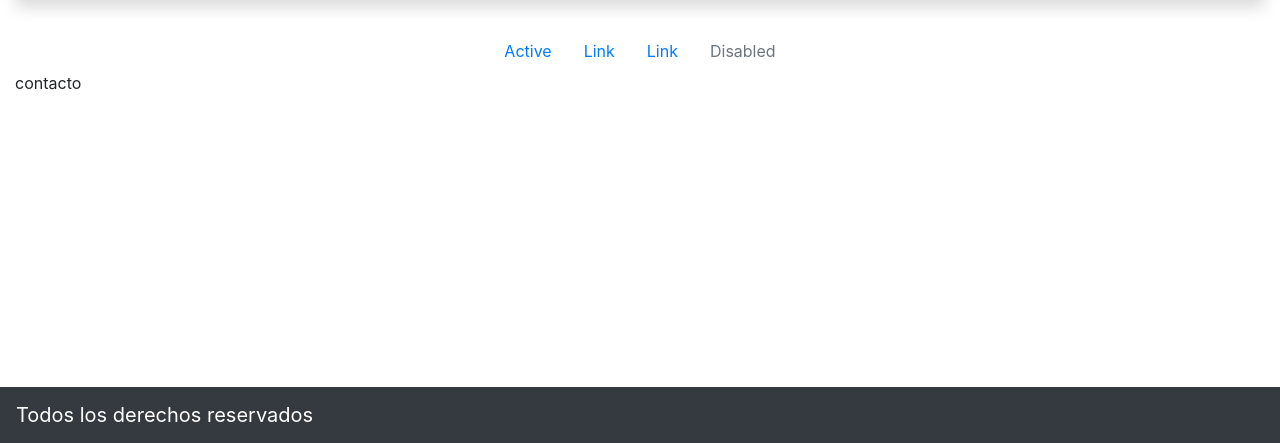
After one commit to mathbrahian/grupo1, a Flask app: page /contacto in a window 1280 px wide. The commit adds this page. Shown: the part 357-800 px from the top of the page. Run offline with Flask 2, Linux system fonts and the light colour scheme.

Commit message:
repartir trabajo

```diff
--- a/main.py
+++ b/main.py
@@ -2,9 +2,26 @@ from flask import Flask, render_template
 
 app = Flask(__name__)
 
+# Randyr
 @app.route('/')
 def inicio_func():
     return render_template("inicio.html")
 
+#Randyr
+@app.route('/servicio')
+def servicio_func():
+    return render_template("servicio.html")
+
+# Gustavo
+@app.route('/mision_vision')
+def mision_vision_func():
+    return render_template("mision_vision.html")
+
+# Joanella
+@app.route('/contacto')
+def contacto_func():
+    return render_template("contacto.html")
+
+
 if __name__ == '__main__':
     app.run(host='localhost', port=8080,debug=True)
--- /dev/null
+++ b/templates/contacto.html
@@ -0,0 +1,5 @@
+{% extends "inicio.html" %}
+
+{% block content %}
+<p>contacto</p>
+{% endblock %}
--- a/templates/inicio.html
+++ b/templates/inicio.html
@@ -47,10 +47,18 @@
               <input type="email" class="form-control" id="exampleDropdownFormEmail2" placeholder="email@example.com">
             </div>
             <div class="form-group">
+              <label for="exampleDropdownFormName2">Name</label>
+              <input type="text" class="form-control" id="exampleDropdownFormName2" placeholder="Name Name">
+            </div>
+            <div class="form-group">
+              <label for="exampleDropdownFormID2">ID</label>
+              <input type="text" class="form-control" id="exampleDropdownFormID2" placeholder="ID">
+            </div>
+            <div class="form-group">
               <label for="exampleDropdownFormPassword2">Password</label>
               <input type="password" class="form-control" id="exampleDropdownFormPassword2" placeholder="Password">
             </div>
-            <button type="submit" class="btn btn-primary">Sign in</button>
+            <button type="submit" class="btn btn-primary">Register</button>
           </form>
         </li>
 
@@ -100,17 +108,7 @@
     </div>
   </div>
 
-  <div class="container-fluid">
-    <div class="jumbotron">
-      <h1 class="display-4">Search Room</h1>
-      <p class="lead">...</p>
-      <hr class="my-4">
-      <p>...</p>
-      <p class="lead">
-        <a class="btn btn-primary btn-lg" href="#" role="button">Search</a>
-      </p>
-    </div>
-  </div>
+
 
   <ul class="nav justify-content-center">
     <li class="nav-item">
@@ -127,6 +125,20 @@
     </li>
   </ul>
 
+  <div class="container-fluid">
+    {% block content %}
+    <div class="jumbotron">
+      <h1 class="display-4">Search Room</h1>
+      <p class="lead">...</p>
+      <hr class="my-4">
+      <p>...</p>
+      <p class="lead">
+        <a class="btn btn-primary btn-lg" href="#" role="button">Search</a>
+      </p>
+    </div>
+    {% endblock %}
+  </div>
+
 
   <nav class="navbar fixed-bottom  navbar-dark bg-dark">
     <a class="navbar-brand" href="#">Todos los derechos reservados</a>
--- /dev/null
+++ b/templates/mision_vision.html
@@ -0,0 +1,5 @@
+{% extends "inicio.html" %}
+
+{% block content %}
+<p>mision vision</p>
+{% endblock %}
--- /dev/null
+++ b/templates/servicio.html
@@ -0,0 +1,5 @@
+{% extends "inicio.html" %}
+
+{% block content %}
+<p>servicio</p>
+{% endblock %}
```
